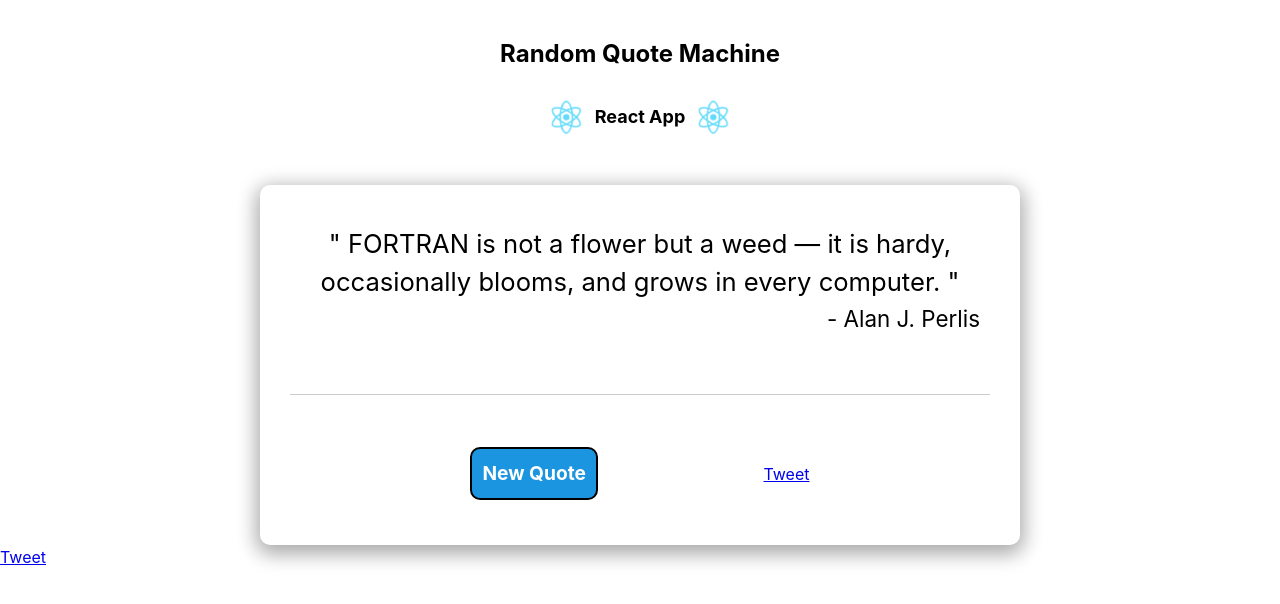
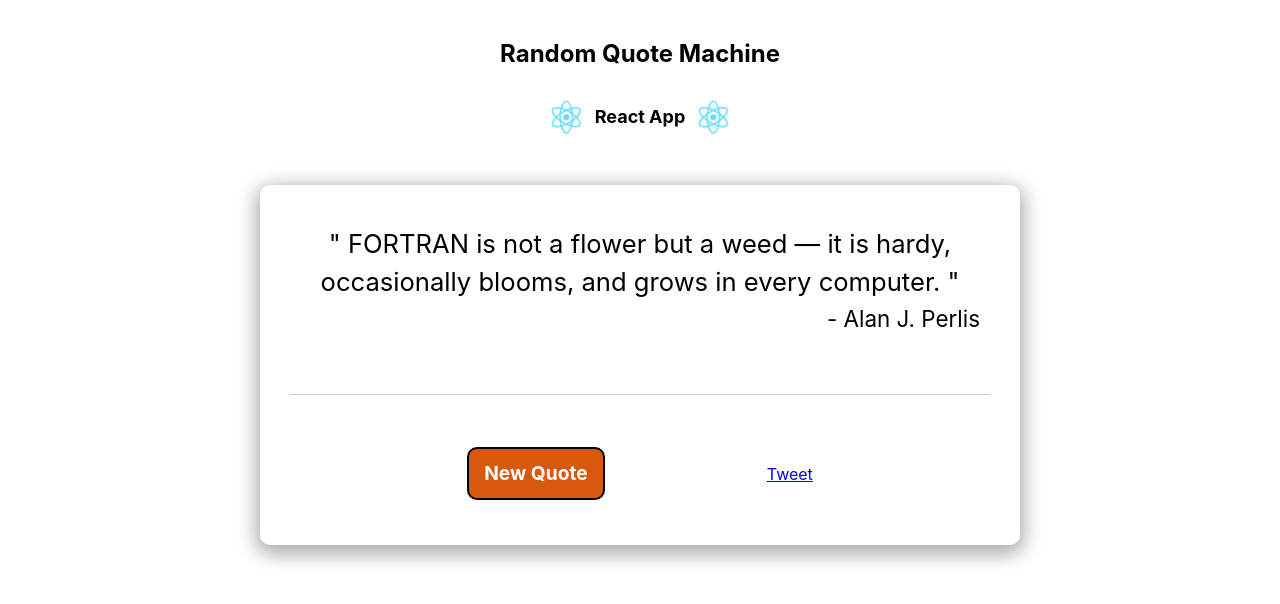
Before and after one commit to TiagoPortfolio/react-apps, a React (Create React App) app in the folder random-quote-machine/: page / in a window 1280 px wide. Shown: the top 604 px of the page. Built offline with nearby package versions, Linux system fonts and the light colour scheme.

Commit message:
Update build files

```diff
--- a/random-quote-machine/package.json
+++ b/random-quote-machine/package.json
@@ -13,5 +13,6 @@
     "build": "react-scripts build",
     "test": "react-scripts test --env=jsdom",
     "eject": "react-scripts eject"
-  }
+  },
+  "homepage" : "http://tiagoportfolio.github.io/projects/react-apps/random-quote-machine/build/"
 }
--- a/random-quote-machine/public/index.html
+++ b/random-quote-machine/public/index.html
@@ -19,6 +19,9 @@
       work correctly both with client-side routing and a non-root public URL.
       Learn how to configure a non-root public URL by running `npm run build`.
     -->
+
+    <script async src="https://platform.twitter.com/widgets.js" charset="utf-8"></script>
+
     <title>Random Quote Machine - React App</title>
   </head>
   <body>
@@ -38,4 +41,3 @@
     -->
   </body>
 </html>
-<a href="https://twitter.com/share?ref_src=twsrc%5Etfw" class="twitter-share-button" data-size="large" data-text="asded" data-show-count="false">Tweet</a><script async src="https://platform.twitter.com/widgets.js" charset="utf-8"></script>
--- a/random-quote-machine/src/QuoteBox.js
+++ b/random-quote-machine/src/QuoteBox.js
@@ -12,13 +12,12 @@ const QuoteBox = ({quote, newQuoteHandler}) => {
 			<div className="QuoteBox-controls">
 				<div id="new-quote" role="button" tabIndex="0" onClick={newQuoteHandler}>New Quote</div>
 				<a id="tweet-quote"
-					 href="https://twitter.com/share"
+					 href="https://twitter.com/share?ref_src=twsrc%5Etfw"
 					 className="twitter-share-button" data-size="large"
-					 data-text={`https://twitter.com/intent/tweet?text=${quote.text} - ${quote.author}`}
+					 data-text={`"${quote.text}" - ${quote.author}`}
 					 data-show-count="false">
 					 Tweet
 				</a>
-				<script async src="https://platform.twitter.com/widgets.js" charSet="utf-8"></script>
 			</div>
 		</div>
 	);
--- a/random-quote-machine/src/index.css
+++ b/random-quote-machine/src/index.css
@@ -58,8 +58,8 @@ body {
 .QuoteBox-controls #new-quote {
 	/*text-shadow: */
 	color: white;
-	background-color: #1b95e0;
-	padding: 10px;
+	background-color: #d8590e;
+  padding: 10px 15px;
 	cursor: pointer;
 	border: 2px solid black;
 	border-radius: 10px;
@@ -70,7 +70,7 @@ body {
 }
 
 .QuoteBox-controls #new-quote:hover {
-	color: #1b95e0;
+	color: #d8590e;
 	background-color: white;
 }
 
```
Also changed, not shown: 8 other files (tests, documents, lock files or other folders).
